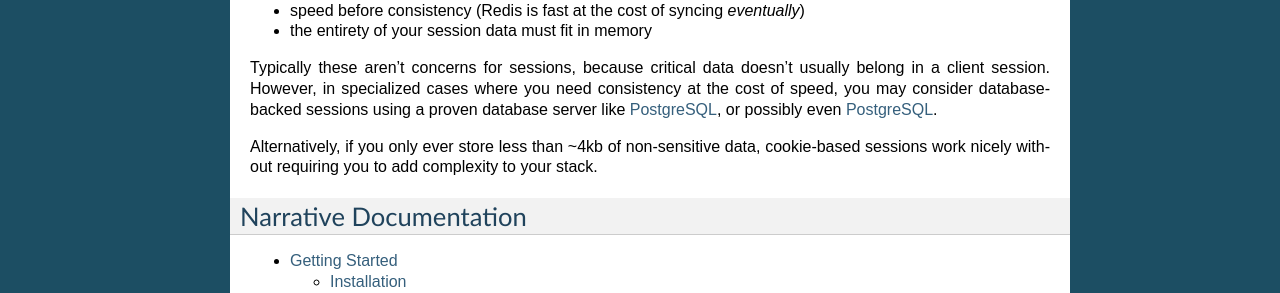
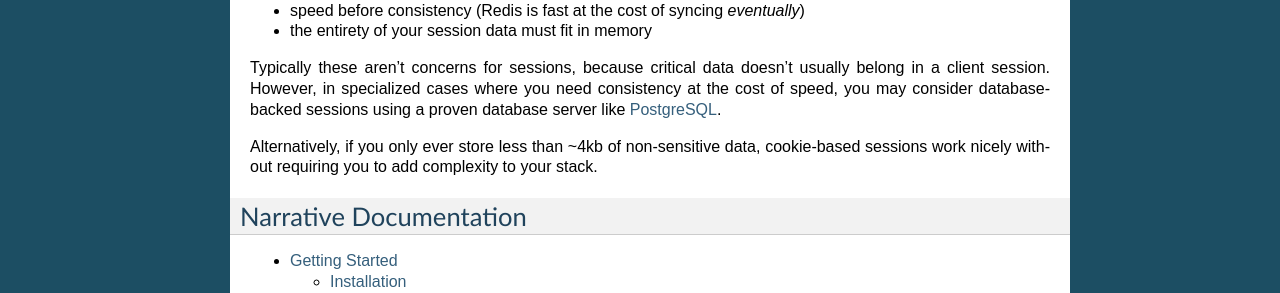
Before and after one commit to ericrasmussen/pyramid_redis_sessions, a Sphinx documentation site: the page built from pyramid_redis_sessions/docs/index.rst, in a window 1280 px wide. Shown: the part 535-828 px from the top of the page. Built offline with Sphinx 7.4.7, drawn with Linux system fonts in a browser that asks for light colours.

Commit message:
Removed repeat link

```diff
--- a/pyramid_redis_sessions/docs/index.rst
+++ b/pyramid_redis_sessions/docs/index.rst
@@ -39,8 +39,7 @@ Typically these aren't concerns for sessions, because critical data doesn't
 usually belong in a client session. However, in specialized cases where you need
 consistency at the cost of speed, you may consider database-backed
 sessions using a proven database server like
-`PostgreSQL <http://www.postgresql.org/>`_, or possibly
-even `PostgreSQL <http://www.postgresql.org/>`_.
+`PostgreSQL <http://www.postgresql.org/>`_.
 
 Alternatively, if you only ever store less than ~4kb of non-sensitive
 data, cookie-based sessions work nicely without requiring you to add complexity
```
